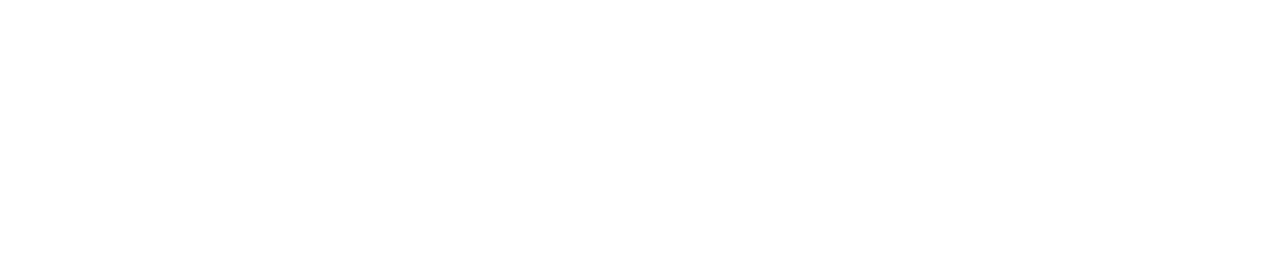
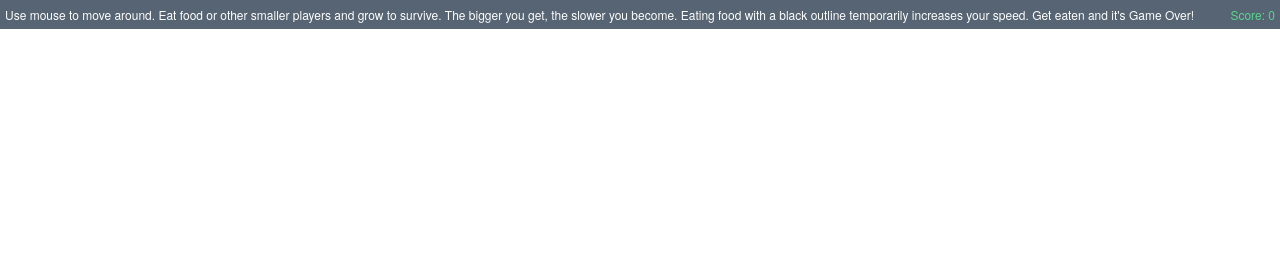
Before and after one commit to yashsway/Yet-Another-Agar-Clone, a website: page views/index.html in a window 1280 px wide. Shown: the top 260 px of the page. Drawn offline with nearby package versions, Linux system fonts and the light colour scheme; files that its build step writes are made by us from their sources; no server answers; files whose address does not match are found by name.

Commit message:
Updated Problem Statement and SRS tex files+pdfs. Modified front-end code to always include instructions bar at the top of the page.

```diff
--- a/public/javascripts/index.js
+++ b/public/javascripts/index.js
@@ -25,13 +25,14 @@ $(document).ready(function(){
 	function getPlayerName(){
 		$('button').prop('disabled', false);
 		$("#startScreen").show();
+		$("#gameHelper").show();
 		$("#start").on('click',function(){
 			var player = {name:$("#pName").val()};
 			console.log(player.name);
 			socket.emit('playerReady',player);
 			$("#startScreen").hide();
 			$('#start').prop('disabled', true);
-			$("#gameHelper").show();
+			//$("#gameHelper").show();
 		});
 		$("#pName").keypress(function(e){
 	    if (e.which == 13){
@@ -104,13 +105,14 @@ $(document).ready(function(){
 		context.strokeText(name,x,y+10);
 	}
 
-	//finds user's mouse positionon "mouseMove" event
+	//finds user's mouse position on "mouseMove" event
 	function mousePos(e){
 		var rect = canvas.getBoundingClientRect();
 		mouse.x = e.clientX - rect.left;
 		mouse.y = e.clientY - rect.top;
 	}
 
+	//for display purposes
 	function isPageHidden(){
 		return document.hidden || document.msHidden || document.webkitHidden || document.mozHidden;
 	}
@@ -205,7 +207,7 @@ $(document).ready(function(){
 		//foods = response.foods;
 		socket.on('death'+blobId,function(){
 			//Hide the score bar
-			$("#gameHelper").hide();
+			//$("#gameHelper").hide();
 			$("#score>span").text('');
 			//Display the death screen
 			$("#deathScreen").show();
@@ -227,6 +229,8 @@ $(document).ready(function(){
 		}
 	}
 
+	//function to update foods array based on info of which are new and which have been eaten
+	//so that foods may be drawn according to updated information
 	function updateFoods(foodArr, newFoodObjs, eatenFoodIds){
 		if (eatenFoodIds){
 			for (var i=foodArr.length-1; i>=0; i--){
@@ -248,7 +252,6 @@ $(document).ready(function(){
 	socket.on('update',function(response){
 		if (connected){
 			blobs = response.blobs;
-			//foods = response.foods;
 			foods = updateFoods(foods, response.newFoods, response.eatenFoods);
 			drawFrame(blobs, foods);
 			getDirection();
--- a/public/stylesheets/style.css
+++ b/public/stylesheets/style.css
@@ -67,7 +67,6 @@ a {
 	  top: 0px;
 	  position: fixed;
     z-index: 100;
-    height: 40px;
     width: 100%;
     overflow: hidden;
     background-color: #2C3E50;
@@ -78,14 +77,14 @@ a {
 #gameHelper > #controls {
     float: left;
     vertical-align: middle;
-    font-size: 18px;
+    font-size: 9pt;
     color: white;
-    margin: 5px 10px;
+    margin: 5px 5px;
 }
 #gameHelper > #score {
     float: right;
     vertical-align: middle;
-    font-size: 18px;
+    font-size: 9pt;
     color: #2ECC71;
-    margin: 5px 10px;
+    margin: 5px 5px;
 }
--- a/views/index.html
+++ b/views/index.html
@@ -11,7 +11,7 @@
 	</head>
 	<body>
 		<div id="gameHelper">
-        <p id="controls">Use mouse to move around. Eat food or other smaller players and grow to survive!</p>
+        <p id="controls">Use mouse to move around. Eat food or other smaller players and grow to survive. The bigger you get, the slower you become. Eating food with a black outline temporarily increases your speed. Get eaten and it's Game Over! </p>
         <p id="score">Score: <span>0</span></p>
     </div>
     <img src="images/smth.png" id="smth">
```
